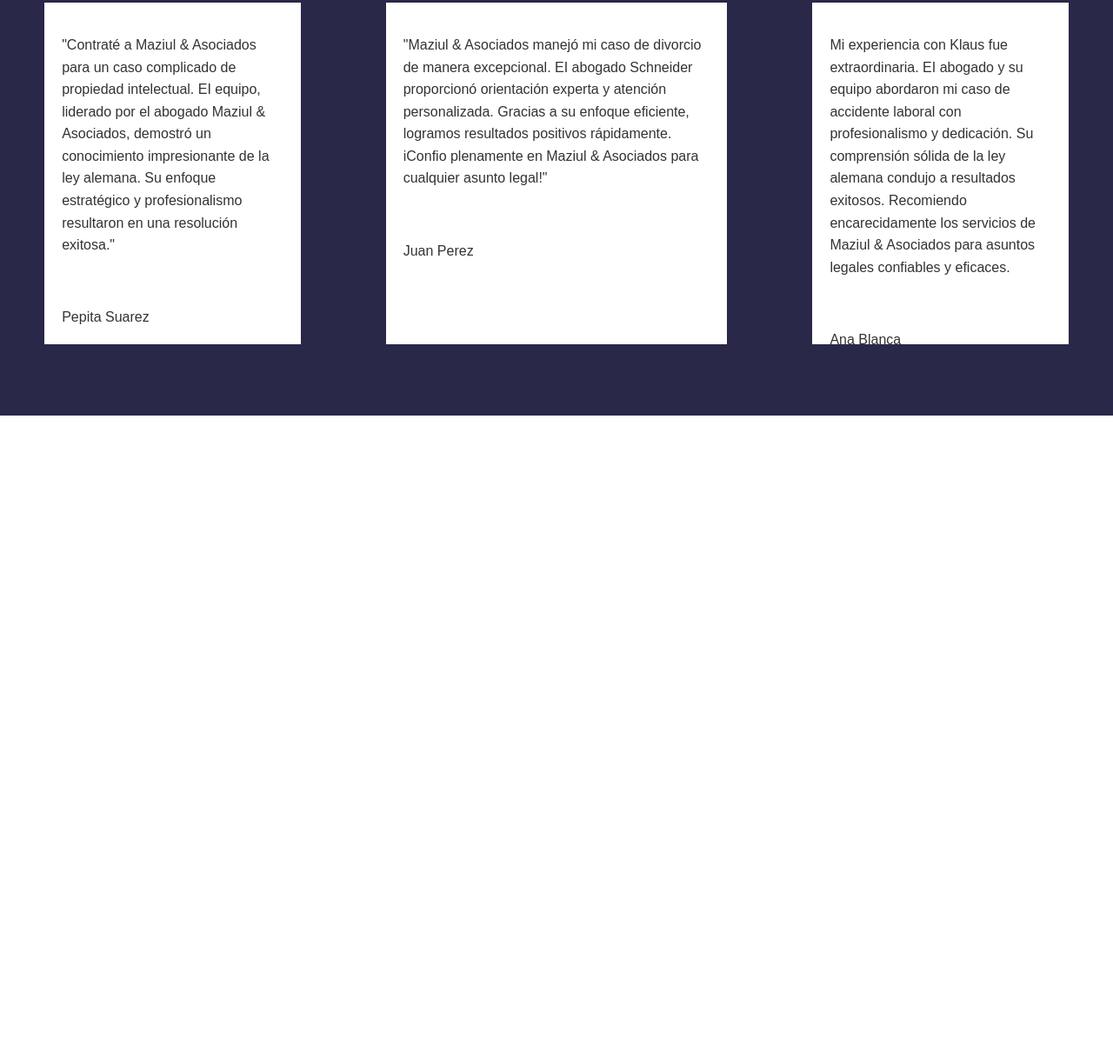
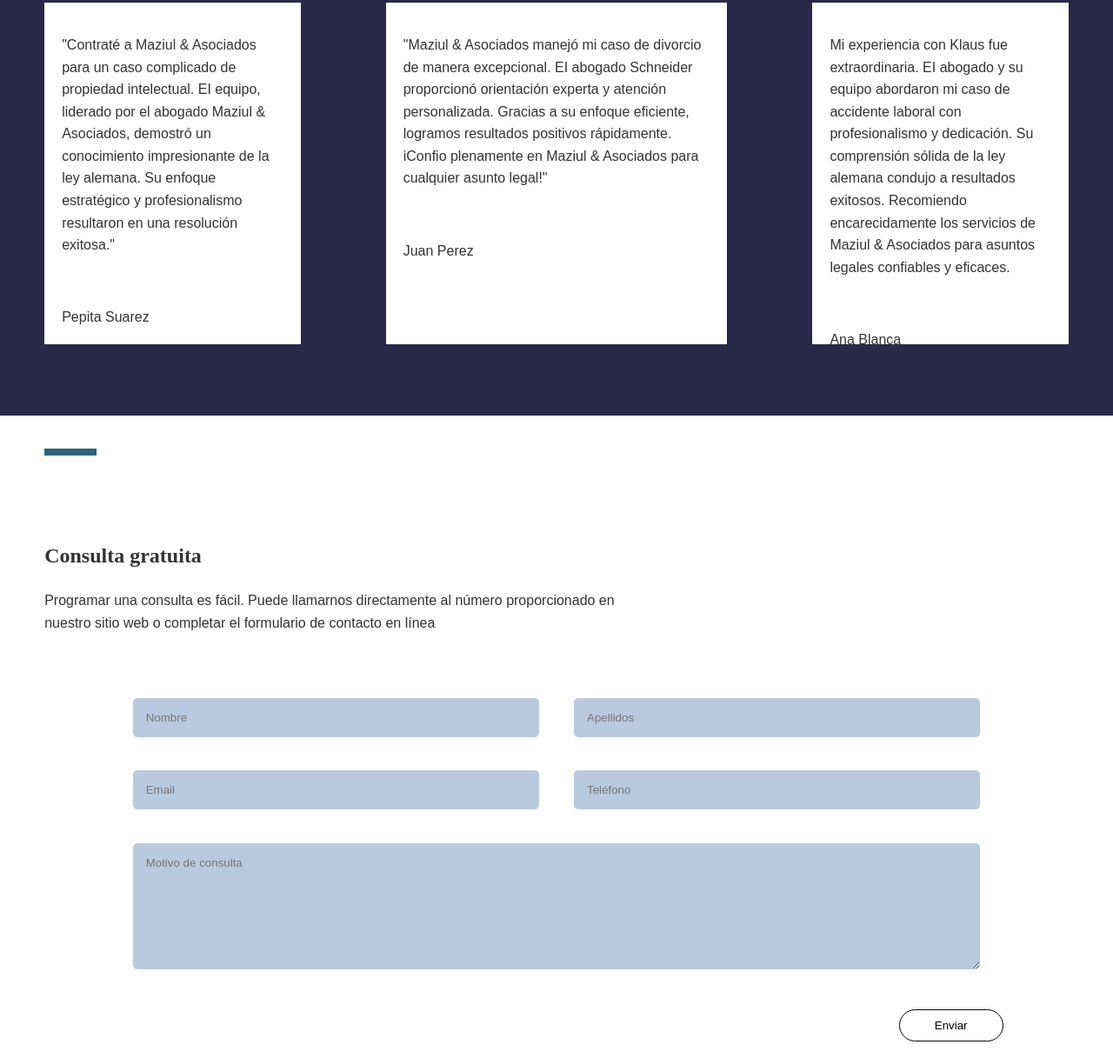
Before and after one commit to Alejandro-Colao/P2.1-Pr-ctica-maquetaci-n-landing-page-de-abogados, a plain HTML site: page index.html in a window 1280 px wide. Shown: the part 3271-4488 px from the top of the page at 87% size. Before the commit the page ends 3749 px from the top, so only its background shows below. Drawn offline with Linux system fonts and the light colour scheme.

Commit message:
formulario contacto

```diff
--- a/index.html
+++ b/index.html
@@ -204,6 +204,42 @@
         </div>
       </div>
     </section>
+    <section class="fondoBlanco anchoCompleto">
+      <div class="contenedorContacto">
+        <div class="tituloContacto">
+          <section class="rectanguloAzul"></section> <br>
+          <h1 class="fuenteSerif">Consulta gratuita</h1>
+          <p>Programar una consulta es fácil. Puede llamarnos directamente al número proporcionado en <br>
+          nuestro sitio web o completar el formulario de contacto en línea</p>
+        </div>
+      </div>
+      <div class="contenedor">
+        <div class="campoNombre">
+          <input type="text" class="anchoCompleto campoEntrada" placeholder="Nombre">
+        </div>
+        <div class="campoApellidos">
+          <input type="text" class="anchoCompleto campoEntrada" placeholder="Apellidos">
+        </div>
+      </div>
+      <div class="contenedor">
+        <div class="campoEmail">
+          <input type="email" class="anchoCompleto campoEntrada" placeholder="Email">
+        </div>
+        <div class="campoTelefono">
+          <input type="tel" class="anchoCompleto campoEntrada" placeholder="Teléfono">
+        </div>
+      </div>
+      <div class="contenedor">
+        <div class="campoMotivo">
+           <textarea class="anchoCompleto campoEntrada campoEntradaGrande" placeholder="Motivo de consulta"></textarea>
+        </div>
+      </div>
+      <div class="contenedor">
+        <div class="botonEnviar">
+          <button class="btnEnviar">Enviar</button>
+        </div>
+      </div>
+    </section>
   </main>
 </body>
 </html>
--- a/style.css
+++ b/style.css
@@ -320,3 +320,74 @@ a:hover {
 .altura90 {
   height: 90%;
 }
+
+.contenedorContacto {
+  display: grid;
+  grid-template-columns: repeat(12, 1fr);
+  grid-template-rows: repeat(1, 1fr);
+  padding: var(--relleno-inputs);
+}
+
+.tituloContacto {
+  grid-column: 1/13;
+  grid-row: 1/2;
+}
+
+.campoNombre {
+  grid-column: 2/7;
+  grid-row: 1/2;
+}
+
+.campoApellidos {
+  grid-column: 7/12;
+  grid-row: 1/2;
+}
+
+.campoEmail {
+  grid-column: 2/7;
+  grid-row: 1/2;
+}
+
+.campoTelefono {
+  grid-column: 7/12;
+  grid-row: 1/2;
+}
+
+.campoMotivo {
+  grid-column: 2/12;
+  grid-row: 1/2;
+}
+
+.botonEnviar {
+  grid-column: 11/12;
+  grid-row: 1/2;
+}
+
+.campoEntrada {
+  background-color: var(--color-fondo-azul-claro);
+  border: 0;
+  padding: var(--relleno-input);
+  border-radius: var(--radio-borde);
+  font-family: inherit;
+}
+
+.campoEntradaGrande {
+  padding-bottom: var(--relleno-motivo-consulta);
+  resize: vertical;
+  min-height: 120px;
+}
+
+.btnEnviar {
+  border: 1px black solid;
+  padding: var(--relleno-btn-enviar);
+  color: black;
+  border-radius: var(--radio-borde-boton-enviar);
+  background-color: var(--color-blanco);
+  margin-left: var(--margen-izq-enviar);
+  cursor: pointer;
+  transition: all 0.3s;
+}
+
+.btnEnviar:hover {
+  background-color: #f5f5f5;
+}
```
